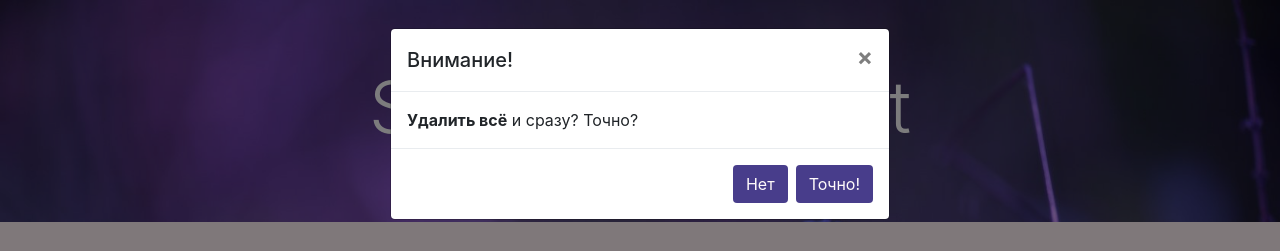
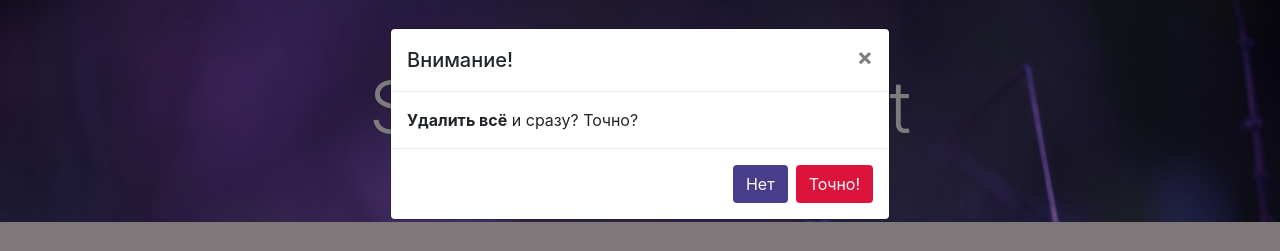
Before and after one commit to martipurpurpur/todo, a plain HTML site: page index.html in a window 1280 px wide. Both pictures are taken after a click on the button "Всё! Пошли гулять". Shown: the top 251 px of the page. Drawn offline with nearby package versions, Linux system fonts and the light colour scheme.

Commit message:
minor fixes: style warning button, clearing checkbox, footer

```diff
--- a/index.html
+++ b/index.html
@@ -48,16 +48,16 @@
       </section>
     </div>
 
+  </main>
+
   <footer class="col text-right mt-2">
-  	<span>&copy; Martipurpurpur</span>
+    <span>&copy; Martipurpurpur</span>
   </footer>
 
-    <!-- Up button -->
-    <button class="up-button" type="button">
-      &#160;
-    </button>
-  </main>
-
+  <!-- Up button -->
+  <button class="up-button" type="button">
+    &#160;
+  </button>
   <!-- Modal -->
   <div class="modal fade" id="clear-modal" tabindex="-1" aria-labelledby="modal" aria-hidden="true">
     <div class="modal-dialog">
@@ -73,7 +73,7 @@
         </div>
         <div class="modal-footer">
           <button type="button" class="btn" data-dismiss="modal">Нет</button>
-          <button type="button" class="btn clear">Точно!</button>
+          <button type="button" class="btn clear warning">Точно!</button>
         </div>
       </div>
     </div>
--- a/script.js
+++ b/script.js
@@ -33,7 +33,7 @@ let toggleEmptyListMessage = function (items) {
 /* to message if empty storage */
 toggleEmptyListMessage(tempTaskArray);
 
-/* to line through items */
+/* to line through done items */
 let doneTaskHandler = function (item) {
     item.addEventListener('click', function() {
         item.classList.toggle('line-through');
@@ -73,6 +73,7 @@ form.addEventListener('submit', function (evt) {
     renderingLiItems(itemTaskArray);
     toggleEmptyListMessage(tempTaskArray);
     inputForm.value = '';
+    important.checked = false;
 });
 
 /* delete all tasks */
--- a/style.css
+++ b/style.css
@@ -66,3 +66,8 @@ footer.col {
   font-weight: bold;
   color: crimson;
 }
+
+.btn.warning {
+  background-color: crimson;
+  color: Snow;
+}
```
